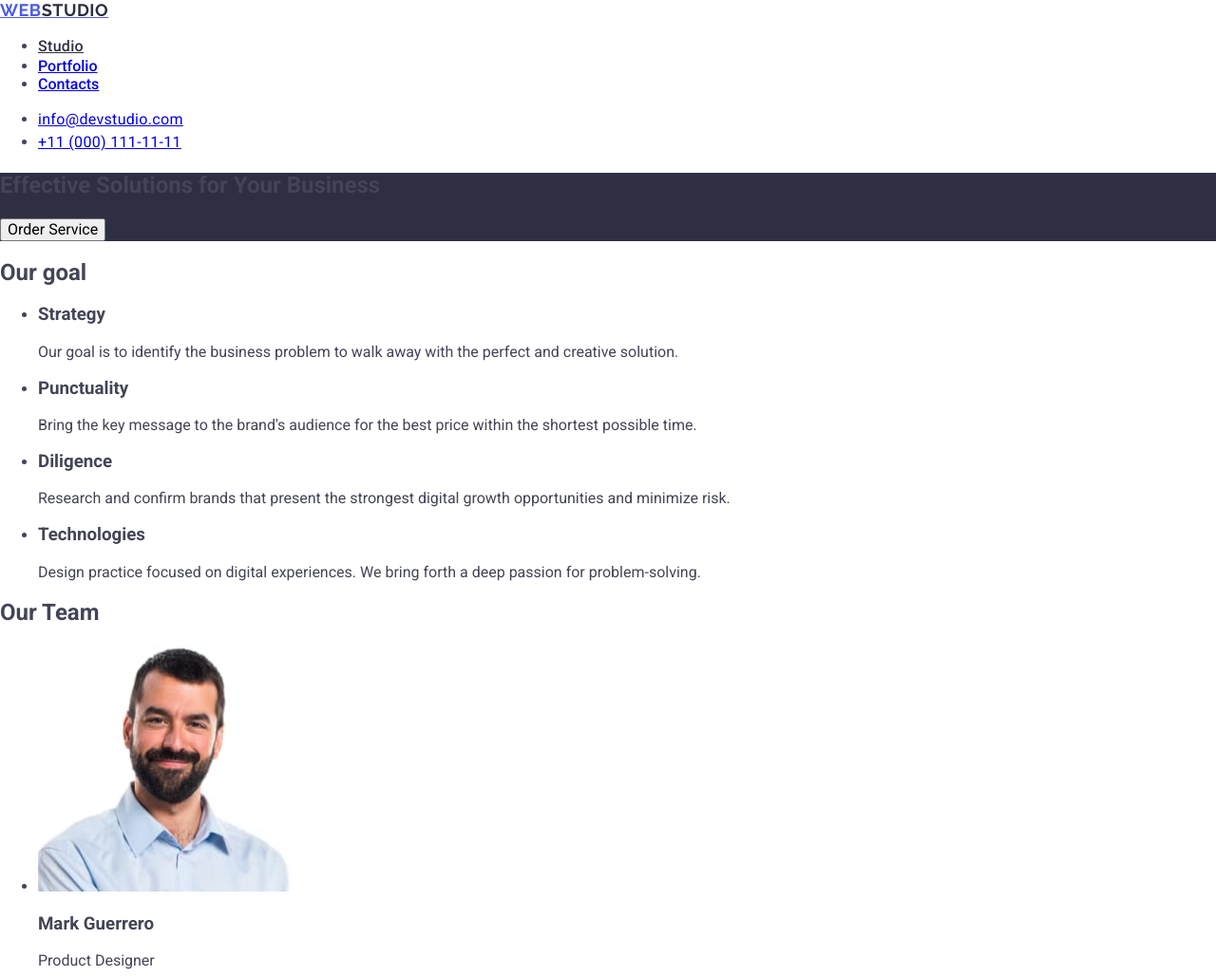
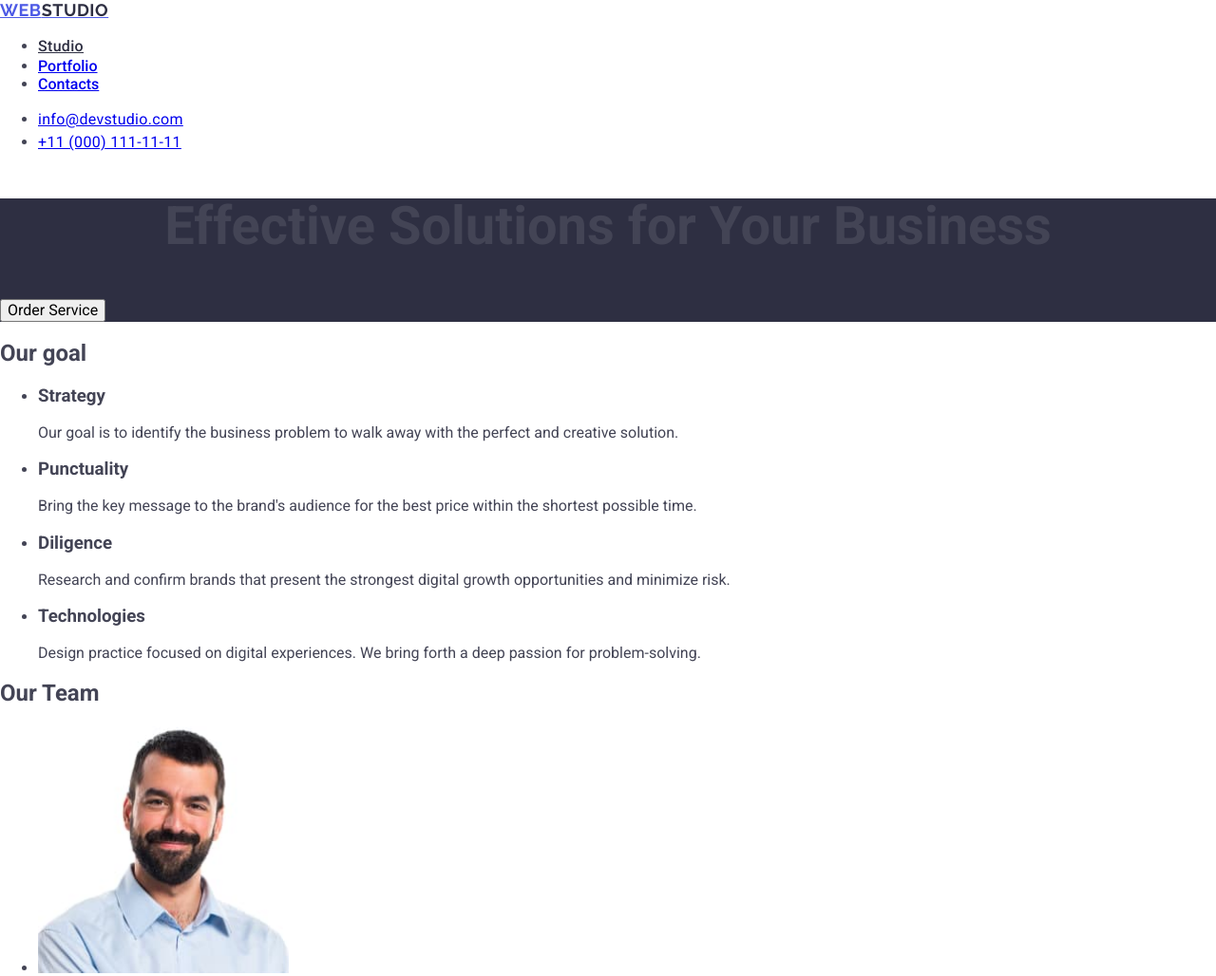
Before and after one commit to Arsenkamwrpf/Arsenkamwrpf-goit-markup-hw-02, a plain HTML site: page index.html in a window 1280 px wide. Shown: the top 1028 px of the page at 95% size. Drawn offline with nearby package versions, Linux system fonts and the light colour scheme; files that its build step writes are made by us from their sources.

Commit message:
modified:   css/styles.css 	modified:   index.html

```diff
--- a/css/styles.css
+++ b/css/styles.css
@@ -44,3 +44,8 @@ color: #434455;
 .section1{
     background-color: #2e2f42;
 }
+.section1-title{
+    font-size: 56px;
+    line-height: 1.07;
+    text-align: center;
+}
--- a/index.html
+++ b/index.html
@@ -53,7 +53,7 @@
     </header>
     <main>
       <section class="section1">
-        <h1>Effective Solutions for Your Business</h1>
+        <h1 class="section1-title">Effective Solutions for Your Business</h1>
         <button type="button">Order Service</button>
       </section>
       <section>
```
